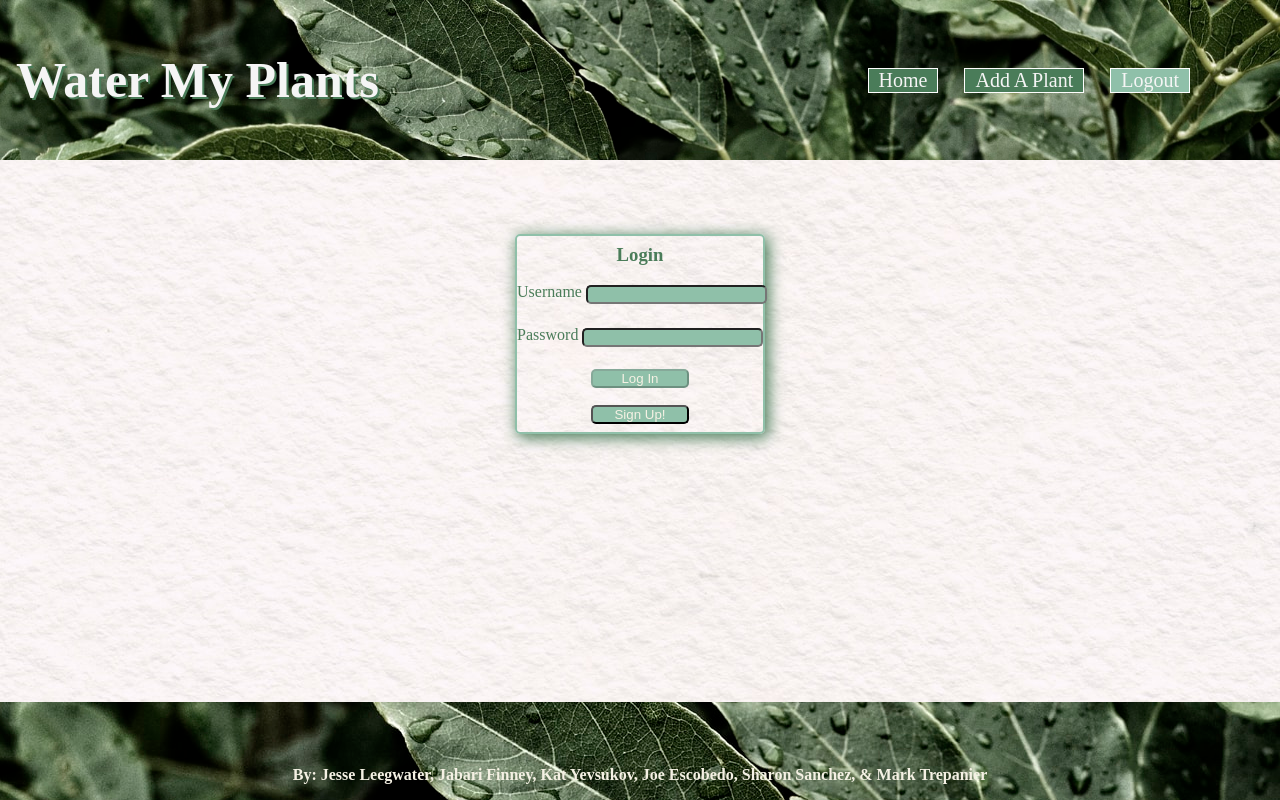
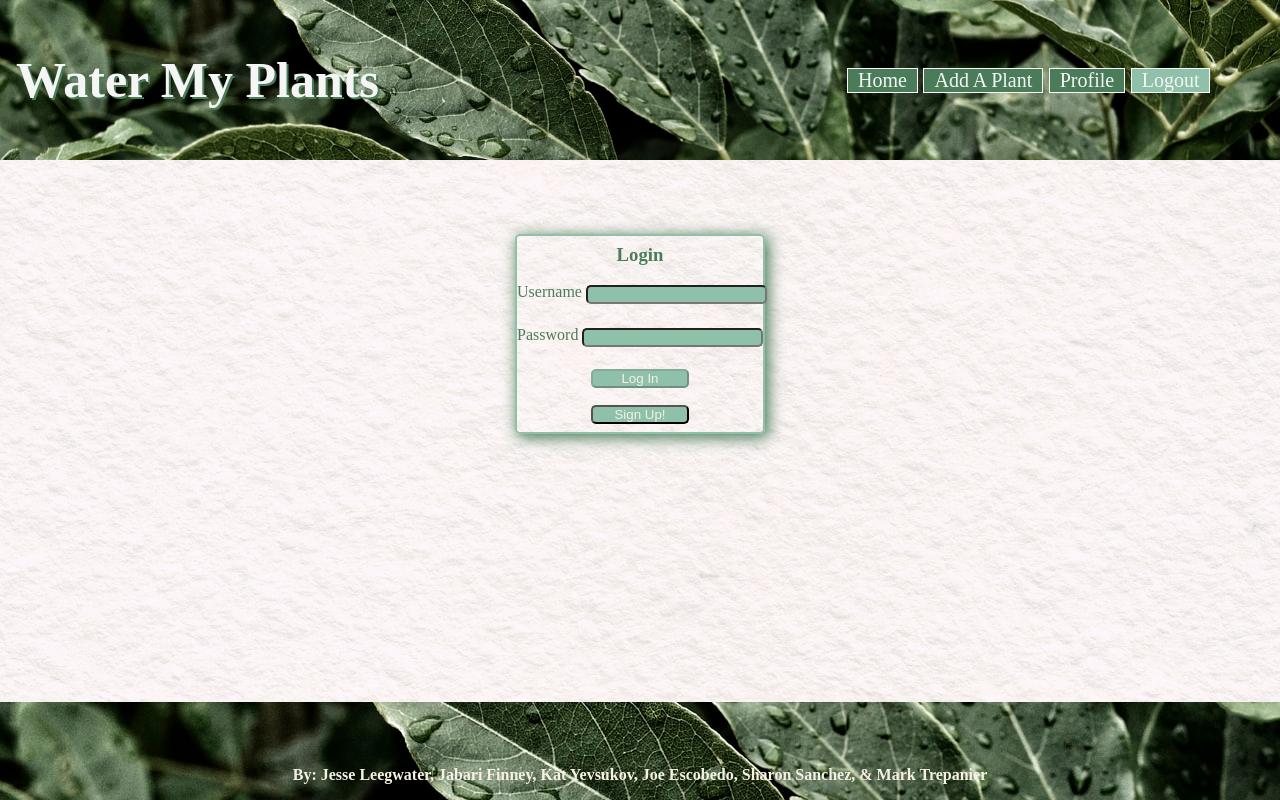
Before and after one commit to ft-water-my-plants-5/front-end, a React (Create React App) app in the folder water-my-plants-app/: page / in a window 1280 px wide. Built offline with nearby package versions, Linux system fonts and the light colour scheme; sample sign-in values are in the browser's storage.

Commit message:
added profile page to nav bar

```diff
--- a/water-my-plants-app/src/components/Navbar.js
+++ b/water-my-plants-app/src/components/Navbar.js
@@ -45,6 +45,9 @@ export default function NavBar(props) {
           <StyledNavLink activeClassName="active" to="/plant-form">
             Add A Plant
           </StyledNavLink>
+          <StyledNavLink activeClassName="active" to="/profile">
+            Profile
+          </StyledNavLink>
           <StyledNavLink activeClassName="active" onClick={logout} exact to="/">
             Logout
           </StyledNavLink>
```
